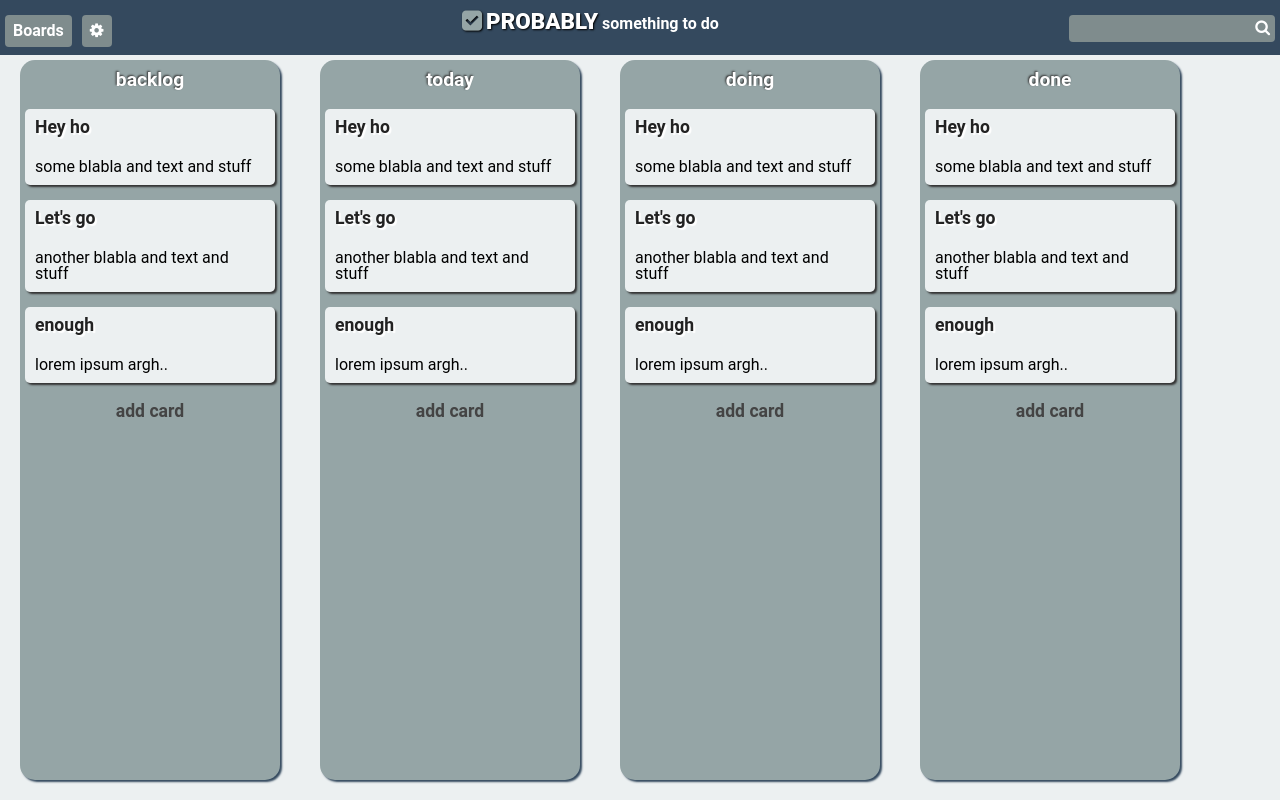
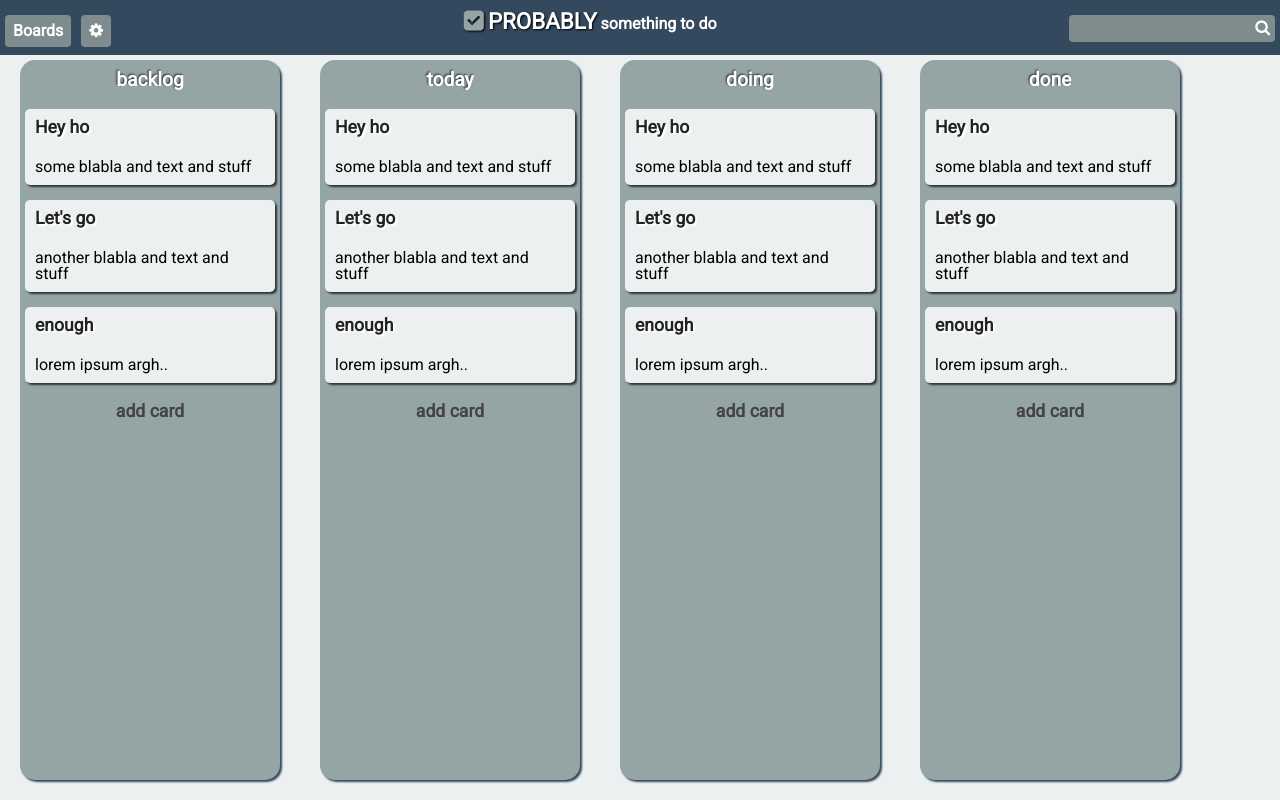
Before and after one commit to EinEnton/probably, a website: page index.html in a window 1280 px wide. Drawn offline with Linux system fonts and the light colour scheme.

Commit message:
added in the link to roboto font (assuming that's the font you want)

```diff
--- a/index.html
+++ b/index.html
@@ -5,6 +5,7 @@
     <link rel="stylesheet" href="style/main.css">
     <link rel="stylesheet" href="bower_components/components-font-awesome/css/font-awesome.min.css">
     <link rel="stylesheet" href="bower_components/jquery-ui/themes/base/all.css">
+    <link href='http://fonts.googleapis.com/css?family=Roboto:400' rel='stylesheet' type='text/css'>
 
 </head>
 <body ng-controller="mainController">
```
